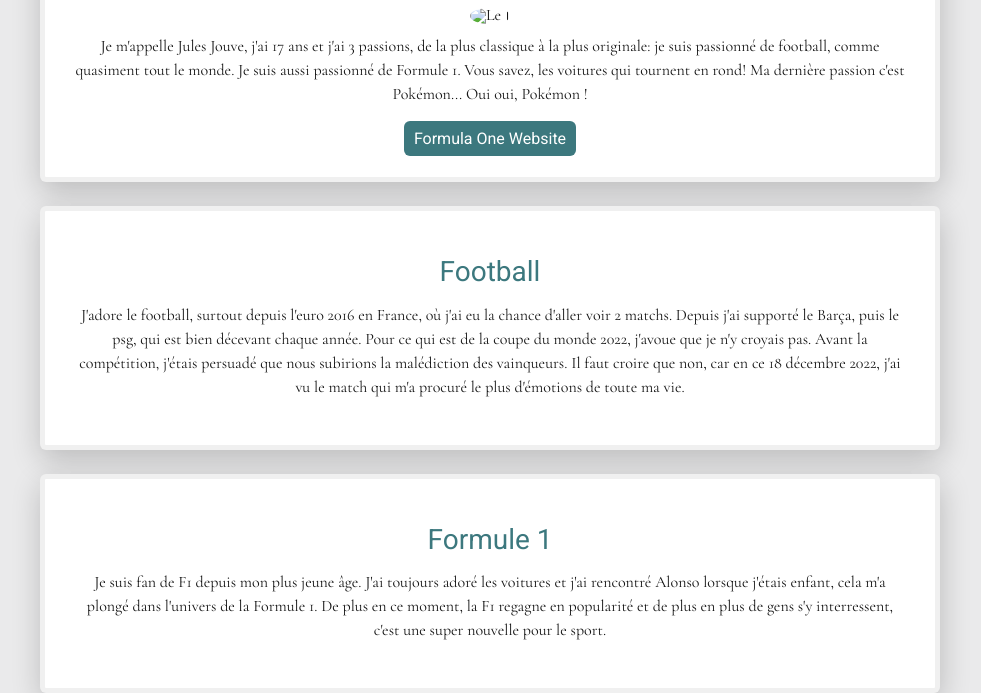
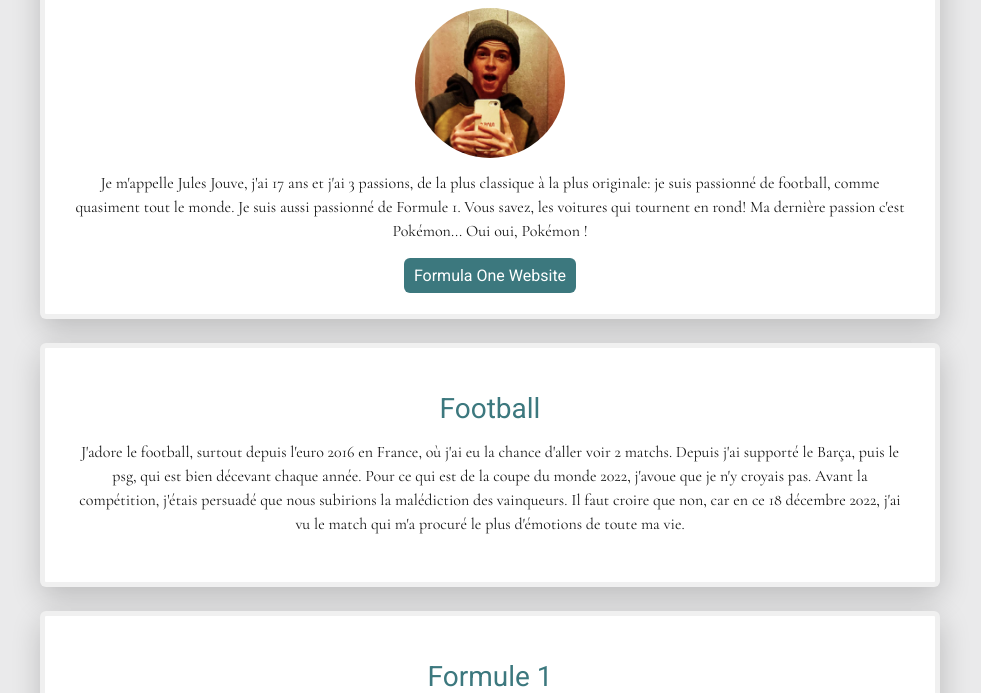
Before and after one commit to jules-jouve/my-profile, a plain HTML site: page index.html in a window 1280 px wide. Shown: the part 107-800 px from the top of the page, without its empty margins (150-1131 px from the left). Drawn offline with nearby package versions, Linux system fonts and the light colour scheme.

Commit message:
Add files via upload

```diff
--- a/index.html
+++ b/index.html
@@ -17,11 +17,11 @@
 	<div class="container">
 <div class="card-white" id="intro">
 <h1>Salut! Moi c'est Jules</h1>
-<img src="images/profile-1.png" width="150px" class="img-circle" alt="Le J">
+<img src="images/profile-picture.png" width="150px" class="img-circle" alt="Le J">
 <p>Je m'appelle Jules Jouve, j'ai 17 ans et j'ai 3 passions, de la plus classique à la plus originale:
 	je suis passionné de football, comme quasiment tout le monde. Je suis aussi passionné de Formule 1. Vous savez, les voitures qui tournent en rond! Ma dernière passion c'est Pokémon... Oui oui, Pokémon !
 </p>
-<a href="#" class="btn-black" >Formula One Website</a>
+<a href="https://www.formula1.com/" target="_blank" class="btn-black" >Formula One Website</a>
 </div>
 <div class="card-white">
 <h2>Football</h2>
```
